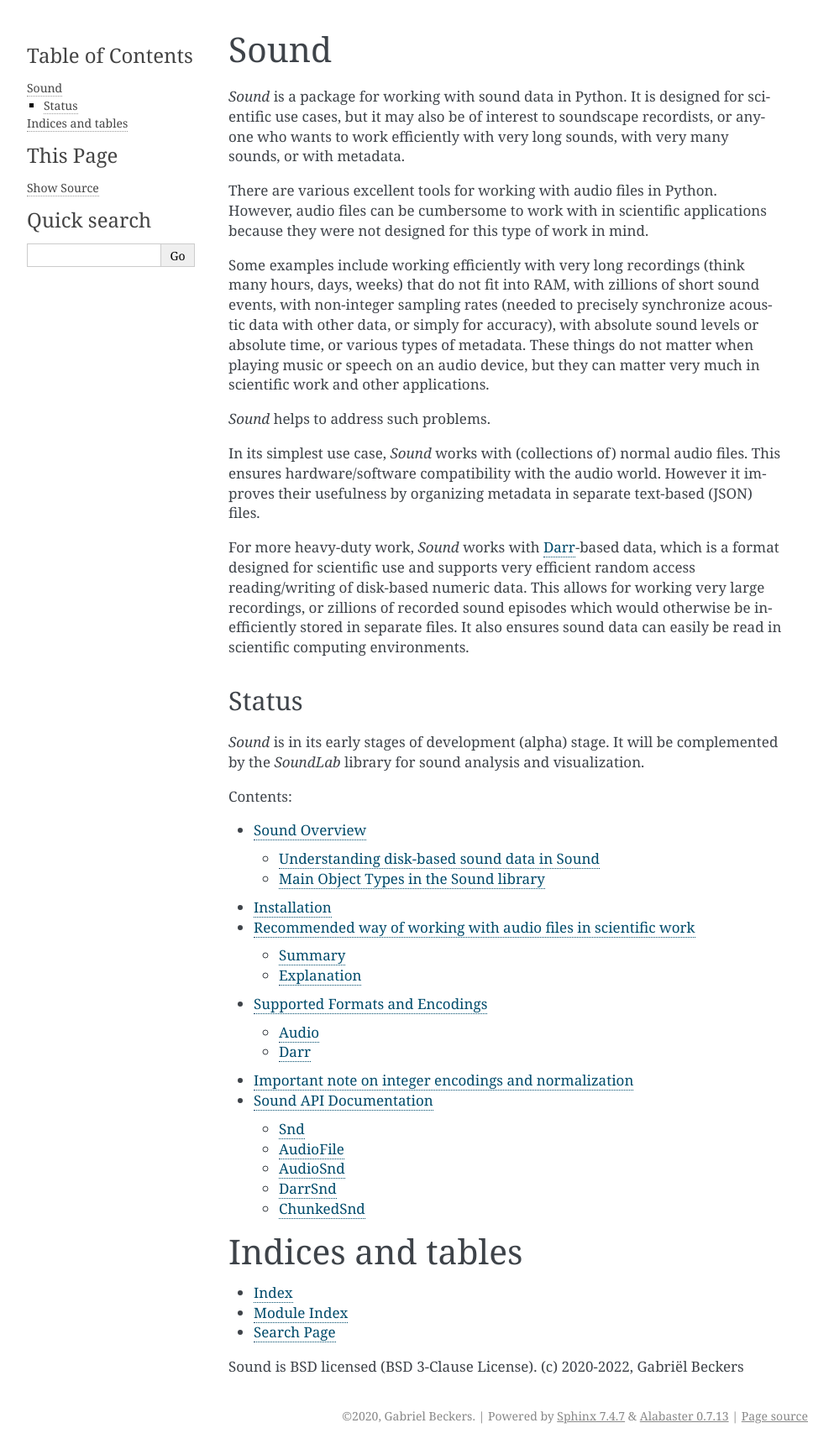
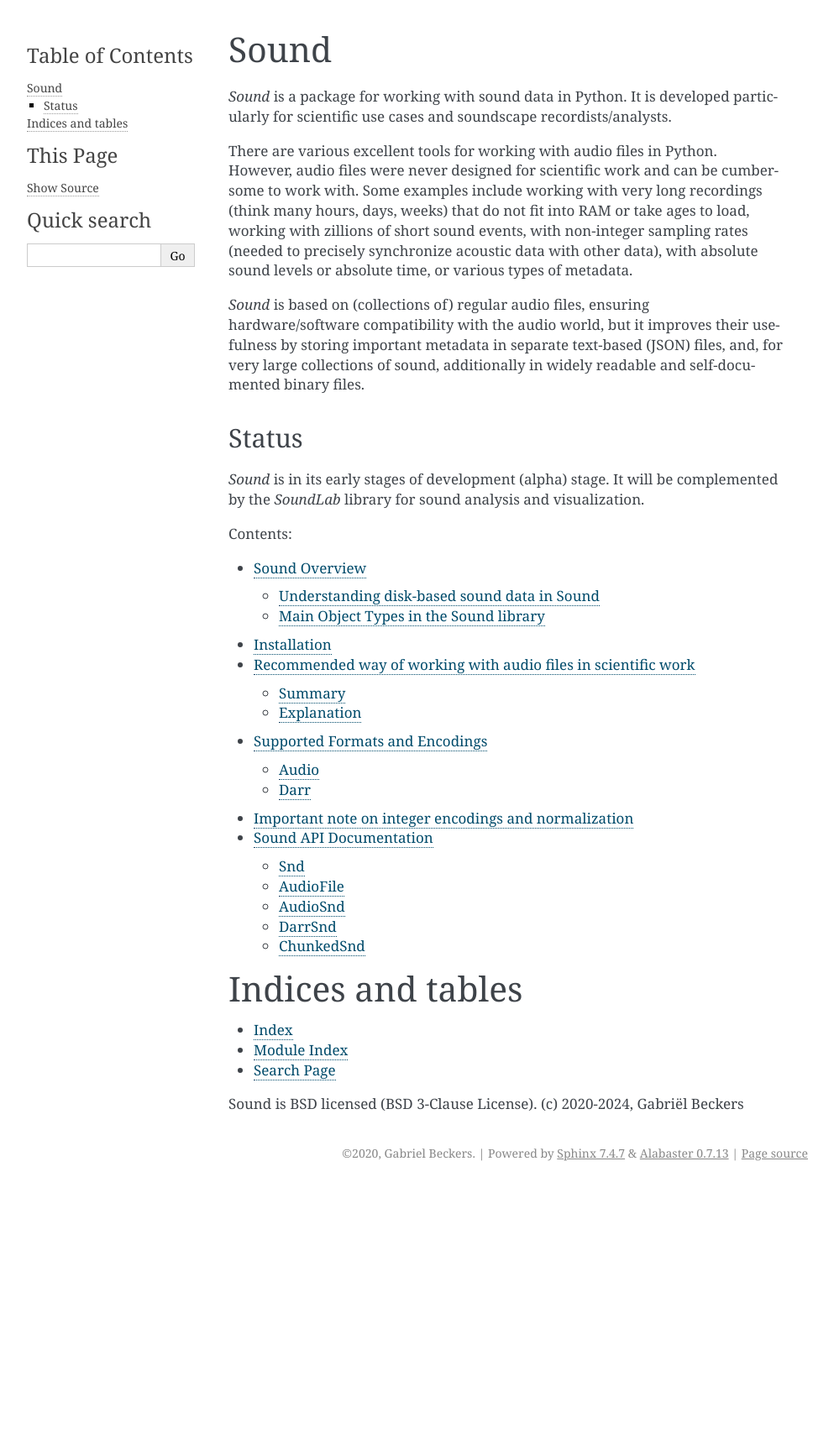
Before and after one commit to gbeckers/sound, a Sphinx documentation site: the page built from doc/index.rst, in a window 1280 px wide. Shown: the whole page at 84% size, without its empty margins (148-1141 px from the left). Built offline with Sphinx 7.4.7, drawn with Linux system fonts in a browser that asks for light colours; after the commit the page ends 1413 px from its top, so only the background shows below that.

Commit message:
merge AudioFileMM with AudioFile

```diff
--- a/doc/index.rst
+++ b/doc/index.rst
@@ -1,43 +1,28 @@
 Sound
 =====
 
-*Sound* is a package for working with sound data in Python. It is designed
-for scientific use cases, but it may also be of interest to soundscape
-recordists, or anyone who wants to work efficiently with very long sounds,
-with very many sounds, or with metadata.
+*Sound* is a package for working with sound data in Python. It is developed
+particularly for scientific use cases and soundscape recordists/analysts.
 
 There are various excellent tools for working with audio files in Python.
-However, audio files can be cumbersome to work with in scientific
-applications because they were not designed for this type of work in mind.
+However, audio files were never designed for scientific work and can be
+cumbersome to work with. Some examples include working with very long
+recordings (think many hours, days, weeks) that do not fit into RAM or take
+ages to load, working with zillions of short sound events, with non-integer
+sampling rates (needed to precisely synchronize acoustic data with other
+data), with absolute sound levels or absolute time, or various types of
+metadata.
 
-Some examples include working efficiently with very long recordings
-(think many hours, days, weeks) that do not fit into RAM, with zillions of
-short sound events, with non-integer sampling rates (needed to precisely
-synchronize acoustic data with other data, or simply for accuracy), with
-absolute sound levels or absolute time, or various types of metadata. These
-things do not matter when playing music or speech on an audio device, but
-they can matter very much in scientific work and other applications.
-
-*Sound* helps to address such problems.
-
-In its simplest use case, *Sound* works with (collections of) normal audio
-files. This ensures hardware/software compatibility with the audio world.
-However it improves their usefulness by organizing metadata in separate
-text-based (JSON) files.
-
-For more heavy-duty work, *Sound* works with
-`Darr <https://darr.readthedocs.io/en/latest>`__-based data, which is a format
-designed for scientific use and supports very efficient random access
-reading/writing of disk-based numeric data. This allows for working
-very large recordings, or zillions of recorded sound episodes which would
-otherwise be inefficiently stored in separate files. It also
-ensures sound data can easily be read in scientific computing environments.
+*Sound* is based on (collections of) regular audio files, ensuring
+hardware/software compatibility with the audio world, but it improves
+their usefulness by storing important metadata in separate text-based (JSON)
+files, and, for very large collections of sound, additionally in widely
+readable and self-documented binary files.
 
 Status
 ------
 *Sound* is in its early stages of development (alpha) stage. It will be
 complemented by the *SoundLab* library for sound analysis and visualization.
-
 
 .. toctree::
    :maxdepth: 2
@@ -57,4 +42,4 @@
 * :ref:`modindex`
 * :ref:`search`
 
-Sound is BSD licensed (BSD 3-Clause License). (c) 2020-2022, Gabriël Beckers
+Sound is BSD licensed (BSD 3-Clause License). (c) 2020-2024, Gabriël Beckers
--- a/sound/__init__.py
+++ b/sound/__init__.py
@@ -2,7 +2,7 @@
 from .snd import Snd
 from .chunkedsnd import ChunkedSnd
 from .sndcollection import SndDict, as_snddict
-from .audiofile import AudioFile, AudioFileMM
+from .audiofile import AudioFile
 from .stats import *
 
 
```
Also changed, not shown: README.rst (+14 -33 lines), doc/overview.rst (+19 -24 lines), 2 other files.
